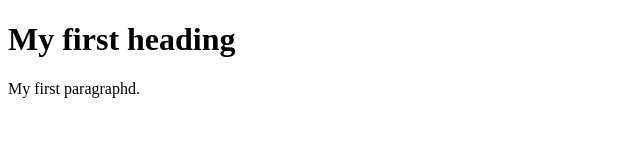
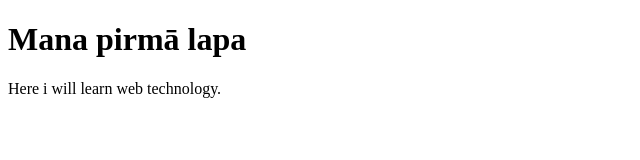
Before and after one commit to Xoki6721/my-first-repository-2, a plain HTML site: page index.html in a window 1280 px wide. Shown: the whole page, without its empty margins (0-640 px from the left). Drawn offline with Linux system fonts and the light colour scheme.

Commit message:
Update index.html

```diff
--- a/index.html
+++ b/index.html
@@ -2,8 +2,8 @@
 <html>
 <body>
 
-<h1>My first heading</h1>
-<p>My first paragraphd.</p>
+<h1>Mana pirmā lapa</h1>
+<p>Here i will learn web technology.</p>
 
 </body>
 </html>
```
